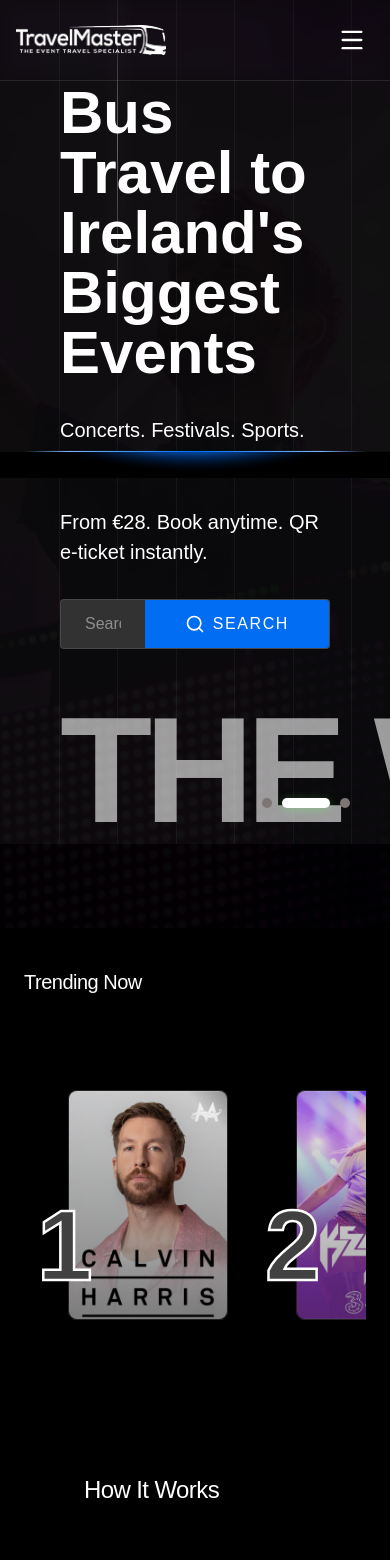
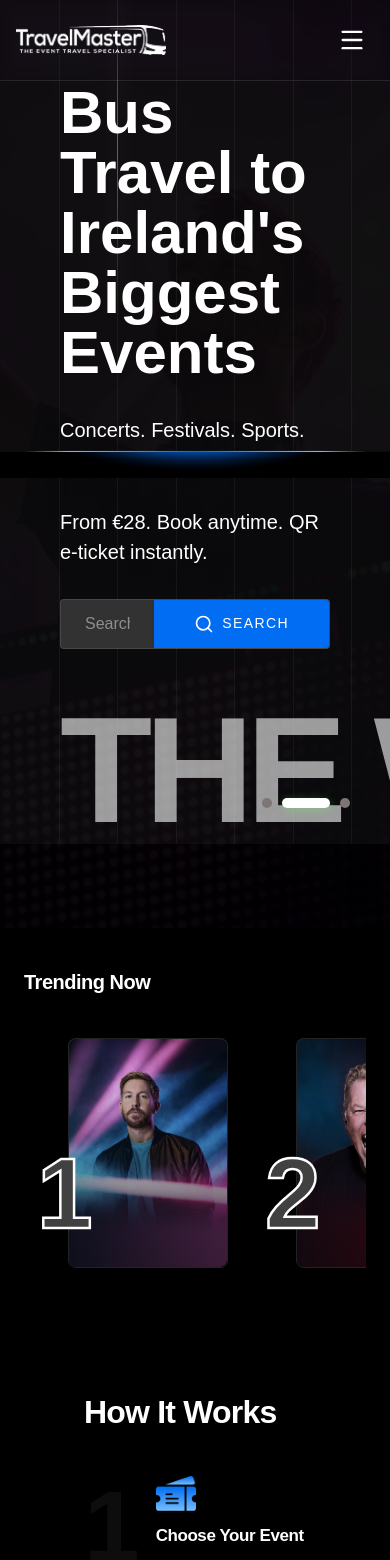
Before and after one commit to masoomk9666/travel-master, a Next.js app: page / in a window 390 px wide. Shown: the top 1560 px of the page. Built offline with nearby package versions, Linux system fonts and the light colour scheme.

Commit message:
Fonts and images changes updated

```diff
--- a/app/globals.css
+++ b/app/globals.css
@@ -58,17 +58,17 @@
 @layer components {
   .heading-1 {
     @apply text-4xl md:text-5xl lg:text-6xl font-bold tracking-tight text-balance leading-tight;
-    font-family: var(--font-playfair);
+    font-family: var(--font-inter);
   }
 
   .heading-2 {
     @apply text-3xl md:text-4xl font-bold text-balance leading-tight;
-    font-family: var(--font-playfair);
+    font-family: var(--font-inter);
   }
 
   .heading-3 {
     @apply text-2xl md:text-3xl font-bold text-balance leading-snug;
-    font-family: var(--font-playfair);
+    font-family: var(--font-inter);
   }
 
   .btn-primary {
--- a/components/AppSection.jsx
+++ b/components/AppSection.jsx
@@ -35,7 +35,7 @@
         {/* Left Content */}
         <div className="space-y-8">
           <div className="space-y-4">
-            <h2 className="text-4xl md:text-[45px] font-medium leading-tight">
+            <h2 className="text-4xl md:text-[45px] font-bold leading-tight">
               Your Event Travel <br /> in Your Pocket
             </h2>
             <p className="text-white text-[17px] ">
--- a/components/BookingCta.jsx
+++ b/components/BookingCta.jsx
@@ -22,7 +22,7 @@
 
       {/* Content Container */}
       <div className="relative z-10 max-w-4xl px-4 text-center space-y-4">
-        <h1 className=" text-[24px] md:text-[45px] font-medium tracking-tight ">
+        <h1 className=" text-[24px] md:text-[45px] font-bold tracking-tight ">
           Travel With The Fans
         </h1>
 
--- a/components/FAQ.jsx
+++ b/components/FAQ.jsx
@@ -40,7 +40,7 @@
     <section className="bg-black py-24 px-6 text-white min-h-screen">
       <div className="max-w-4xl mx-auto">
         {/* Heading */}
-        <h2 className="text-4xl md:text-[45px] font-medium text-center mb-16 tracking-tight">
+        <h2 className="text-4xl md:text-[32px] font-bold text-center mb-16 tracking-tight">
           Frequently Asked Questions
         </h2>
 
--- a/components/FeaturedConcerts.jsx
+++ b/components/FeaturedConcerts.jsx
@@ -113,12 +113,12 @@
 import { ChevronLeft, ChevronRight } from 'lucide-react';
 
 const concerts = [
-  { id: 1, image: "/image01.png" },
-  { id: 2, image: "/image02.png" },
-  { id: 3, image: "/image03.png" },
-  { id: 4, image: "/image04.png" },
-  { id: 5, image: "/image05.png" },
-  { id: 6, image: "/image06.png" },
+  { id: 1, image: "/calvin-Harris.jpg" },
+  { id: 2, image: "/metalica.jpg" },
+  { id: 3, image: "/Olivia-Dean.jpg" },
+  { id: 4, image: "/Weeknd.jpg" },
+  { id: 5, image: "/Zach-Bryan.jpg" },
+  { id: 6, image: "/Luke-Combs.jpg" },
 ];
 
 export default function FeaturedConcerts() {
@@ -148,7 +148,7 @@
     <section className="bg-black py-10 md:py-16 overflow-hidden group/section">
       <div className="max-w-7xl mx-auto px-6 md:px-10">
 
-        <h2 className="text-xl md:text-[24px] font-medium text-white mb-8 tracking-tight">
+        <h2 className="text-xl md:text-[32px] font-bold text-white mb-3 tracking-tight">
           Trending Now
         </h2>
 
@@ -168,7 +168,7 @@
           <div
             ref={containerRef}
             onScroll={checkScroll}
-            className="flex gap-12 md:gap-8 overflow-x-auto scroll-smooth no-scrollbar w-full py-8 px-6"
+            className="flex gap-12 md:gap-8 overflow-x-auto scroll-smooth no-scrollbar w-full py-0 px-6"
             style={{ scrollbarWidth: 'none', msOverflowStyle: 'none' }}
           >
             {concerts.map((concert, index) => (
--- a/components/Hero.jsx
+++ b/components/Hero.jsx
@@ -390,7 +390,7 @@
                 placeholder="Search for an event or venue"
                 className="bg-transparent px-6 py-3 w-full outline-none text-[16px] placeholder:text-[#FFFFFF73]"
               />
-              <button className="bg-[#006DF2] px-10 flex items-center gap-2 hover:bg-blue-600 transition-all shrink-0 font-medium uppercase text-[16px] tracking-widest text-white">
+              <button className="bg-[#006DF2] px-10 flex items-center gap-2 hover:bg-blue-600 transition-all shrink-0 font-medium uppercase text-[14px] tracking-widest text-white cursor-pointer">
                 <Search size={20} /> Search
               </button>
             </div>
--- a/components/HowItWorks.jsx
+++ b/components/HowItWorks.jsx
@@ -131,7 +131,7 @@
     <section className="bg-black py-20 px-6 text-white overflow-hidden">
       <div className="max-w-7xl px-15 mx-auto">
         {/* Section Title */}
-        <h2 className="text-[24px] font-medium mb-16 tracking-tight">
+        <h2 className="text-[32px] font-bold mb-10 tracking-tight">
           How It Works
         </h2>
 
--- a/components/Navbar.jsx
+++ b/components/Navbar.jsx
@@ -13,9 +13,10 @@
 
   const navLinks = [
     { href: '/', label: 'Home' },
-    { href: '/events', label: 'Concerts' },
-    { href: '/news', label: 'Festivals' },
-    { href: '/pages', label: 'Sports' },
+    { href: '#concerts', label: 'Concerts' },
+    { href: '#', label: 'Festivals' },
+    { href: '#', label: 'Sports' },
+    { href: '#pickupPoints', label: 'Pickup Points' },
   ]
 
   return (
@@ -50,7 +51,7 @@
           {/* Right Side Button (Desktop) */}
           <div className="hidden md:flex items-center">
             <Link
-              href="/find-bus"
+              href="#"
               className="bg-[#006DF2] hover:bg-blue-700 rounded-[6px] text-white px-6 py-2.5 text-[14px] font-medium  tracking-widest transition-all duration-300 shadow-lg shadow-blue-500/30 active:scale-95"
             >
               Find Your Bus
--- a/components/TabSection.jsx
+++ b/components/TabSection.jsx
@@ -194,11 +194,11 @@
   };
 
   return (
-    <section className="bg-black text-white py-12 px-6 min-h-screen font-sans">
+    <section className="bg-black text-white py-12 px-6 min-h-screen font-sans " id='concerts'>
       <div className="max-w-7xl mx-auto px-15">
 
         {/* Navigation Tabs */}
-        <div className="flex w-full mb-12 gap-[2px]">
+        <div className="flex w-full mb-12 gap-[2px]" >
           {TABS.map((tab) => {
             const Icon = tab.icon;
             return (
@@ -218,7 +218,7 @@
           })}
         </div>
 
-        <h2 className="text-[24px] font-medium mb-8 tracking-tight">Concerts </h2>
+        <h2 className="text-[32px] font-bold mb-10 tracking-tight" >Concerts </h2>
 
         {/* Grid Layout */}
         <div className="grid grid-cols-2 md:grid-cols-3 lg:grid-cols-6 gap-4">
--- a/components/TravelMasterLocations.jsx
+++ b/components/TravelMasterLocations.jsx
@@ -6,10 +6,12 @@
     <section className="relative min-h-[600px] w-full flex items-center justify-center overflow-hidden bg-black text-white p-6 md:p-12">
 
       {/* 2. FOREGROUND CONTENT CONTAINER (Centered) */}
-      <div className=" relative z-10 flex flex-col items-center justify-center text-center gap-0 w-full">
+      <div className=" relative z-10 flex flex-col items-center justify-center text-center gap-0 w-full"
+      id='pickupPoints'
+      >
 
         {/* Subtitle / Stat Text */}
-        <h2 className="text-2xl md:text-3xl font-normal tracking-wide opacity-90 ">
+        <h2 className="text-2xl md:text-[32px] font-bold tracking-wide opacity-90 ">
           80+ Pickup Locations Nationwide
         </h2>
         <h1
--- a/components/VenuesSlider.jsx
+++ b/components/VenuesSlider.jsx
@@ -20,8 +20,8 @@
       <div className="max-w-7xl mx-auto px-6 md:px-15">
 
         {/* --- HEADING --- */}
-        <div className="mb-8 text-left">
-          <h2 className="text-lg md:text-[24px] font-medium text-white/90 tracking-tight">
+        <div className="mb-10 text-left">
+          <h2 className="text-lg md:text-[32px] font-bold text-white/90 tracking-tight ">
             Venues We Travel To
           </h2>
         </div>
```
Also changed, not shown: components/BookingUi.jsx (+4 -4 lines).
